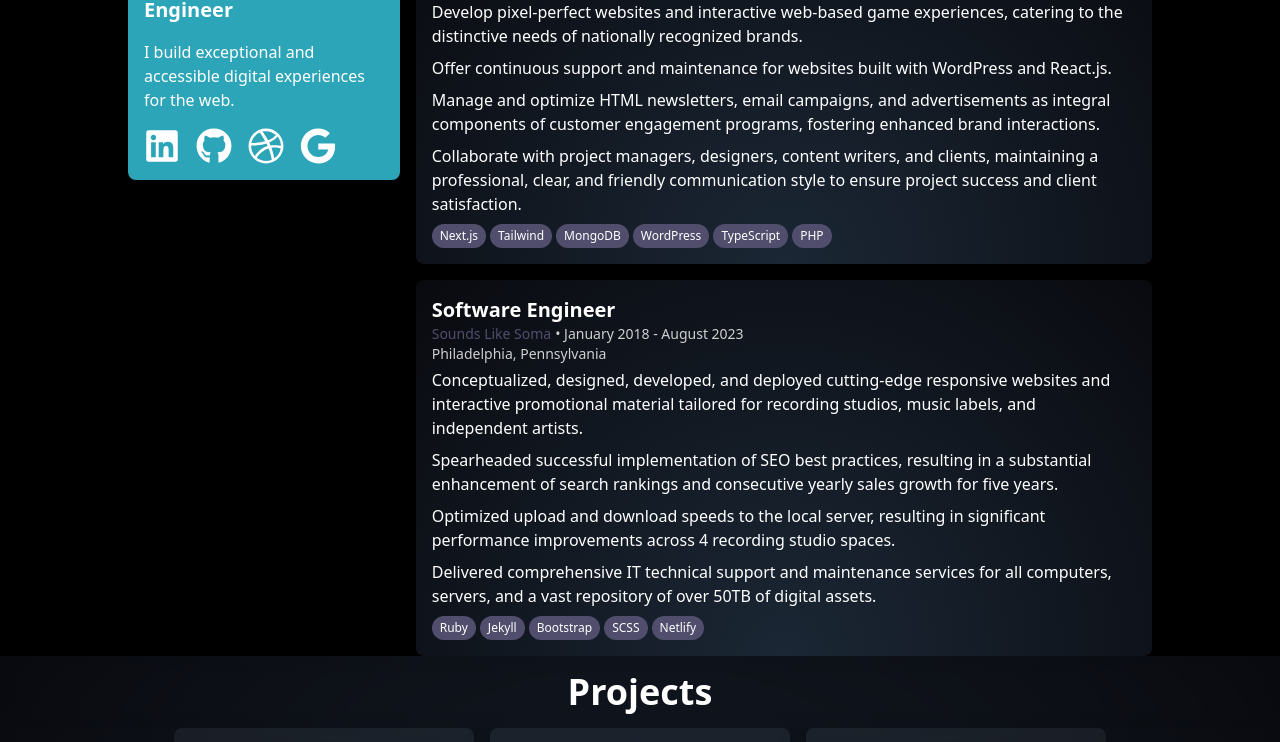
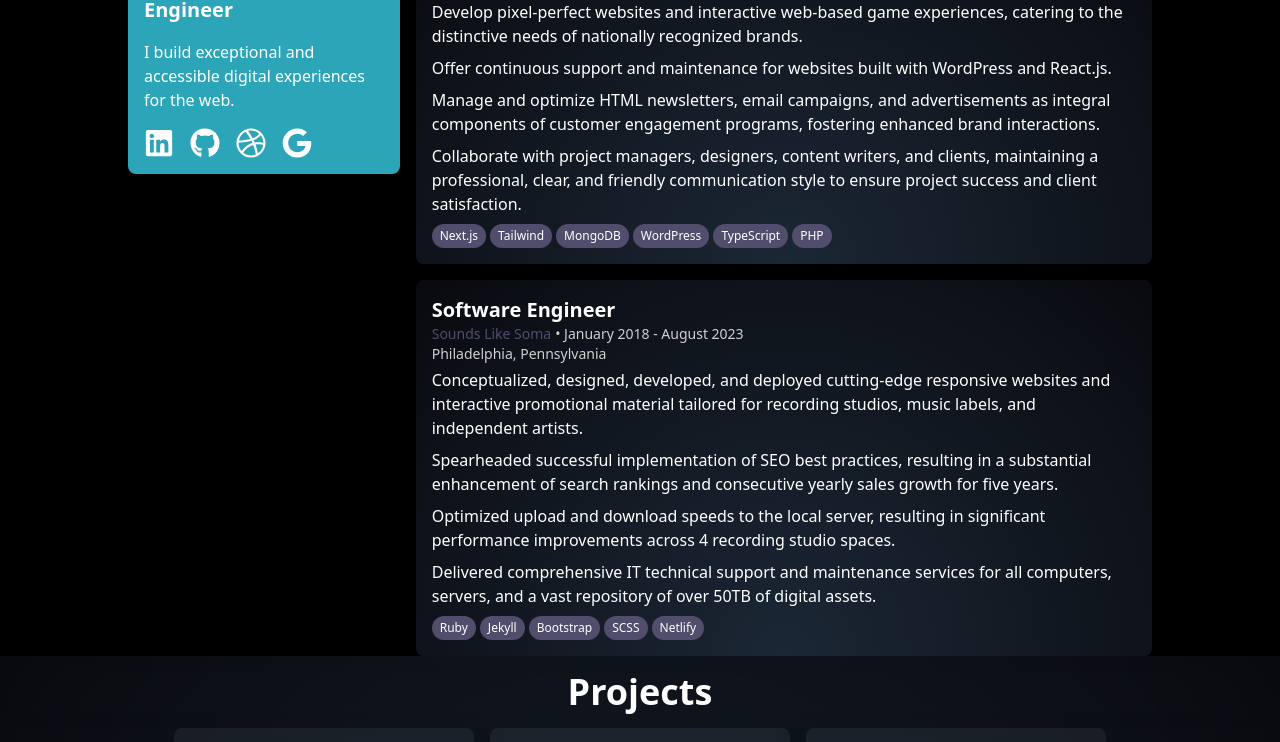
Before and after one commit to zackhanni/zachary.works, a Next.js app: page / in a window 1280 px wide. Shown: the part 960-1702 px from the top of the page. Built offline with nearby package versions, Linux system fonts and the light colour scheme.

Commit message:
changed colors and spacing of social icons

```diff
--- a/app/components/SocialMedia.tsx
+++ b/app/components/SocialMedia.tsx
@@ -3,11 +3,11 @@ import SocialData from "./SocialData";
 
 export default function SocialMedia() {
   return (
-    <div className="social-media flex">
+    <div className="social-media flex space-x-4">
       {SocialData.map((social) => {
         return (
           <Link key={social.label} href={social.href} target="_blank">
-            <div className="pr-4 text-4xl hover:text-[#ab5c95] duration-300">
+            <div className="text-3xl hover:text-[#2CA5B8] duration-300">
               {social.icon}
             </div>
           </Link>
```
